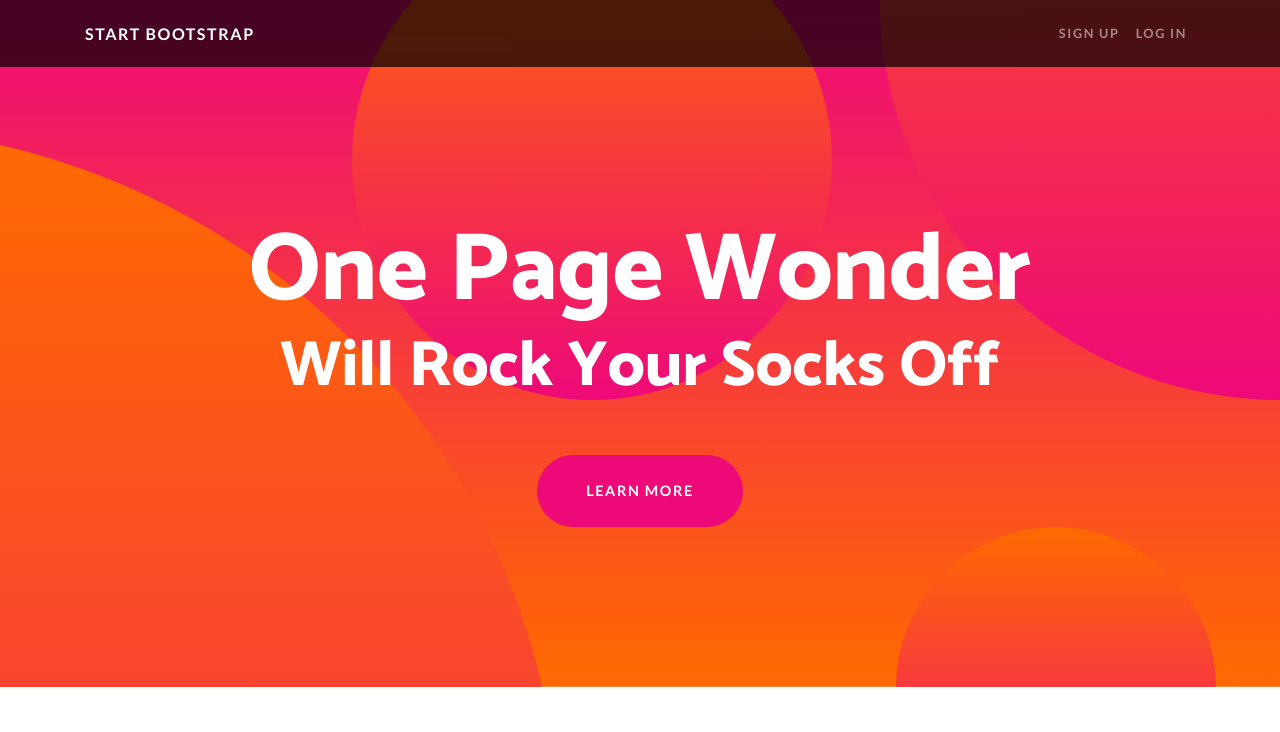
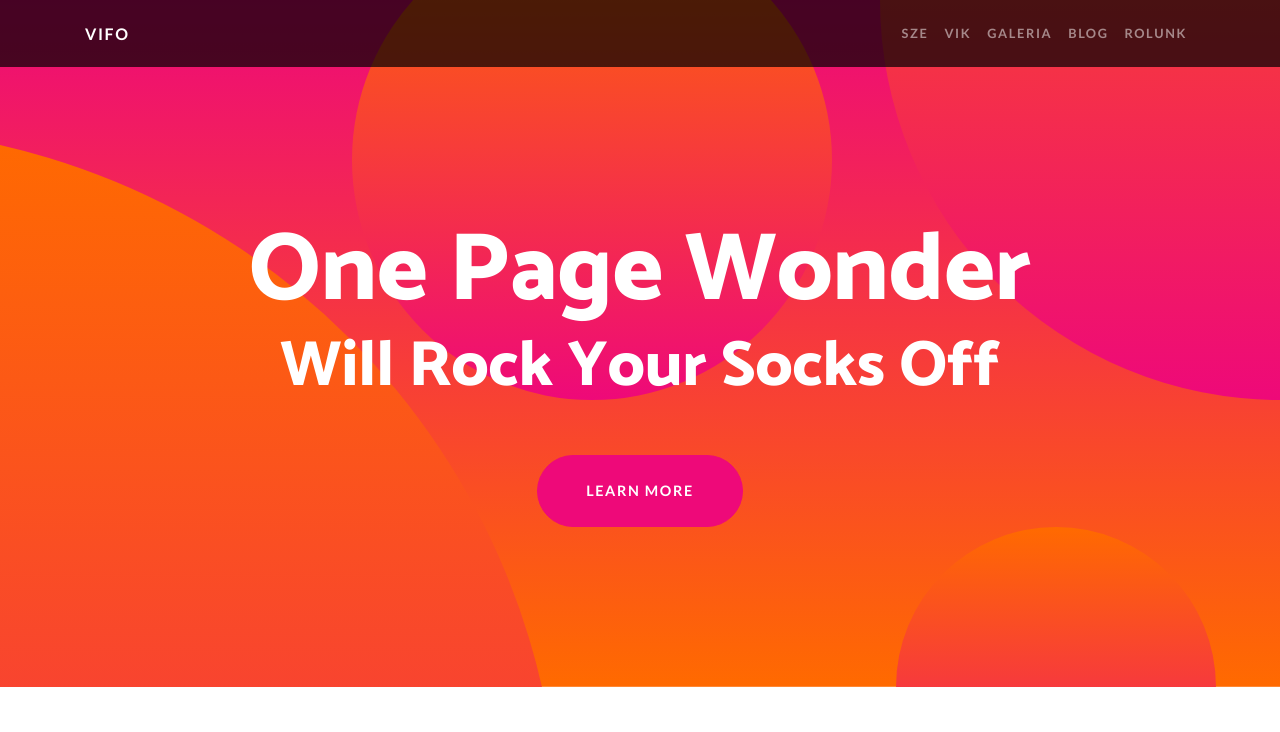
Before and after one commit to zodi-j/VIFO, a website: page index.html in a window 1280 px wide. Shown: the top 732 px of the page. Drawn offline with Linux system fonts and the light colour scheme.

Commit message:
Elso valtoztatas

```diff
--- a/index.html
+++ b/index.html
@@ -8,7 +8,7 @@
   <meta name="description" content="">
   <meta name="author" content="">
 
-  <title>One Page Wonder - Start Bootstrap Template</title>
+  <title>VIFO</title>
 
   <!-- Bootstrap core CSS -->
   <link href="vendor/bootstrap/css/bootstrap.min.css" rel="stylesheet">
@@ -27,17 +27,26 @@
   <!-- Navigation -->
   <nav class="navbar navbar-expand-lg navbar-dark navbar-custom fixed-top">
     <div class="container">
-      <a class="navbar-brand" href="#">Start Bootstrap</a>
+      <a class="navbar-brand" href="#">VIFO</a>
       <button class="navbar-toggler" type="button" data-toggle="collapse" data-target="#navbarResponsive" aria-controls="navbarResponsive" aria-expanded="false" aria-label="Toggle navigation">
         <span class="navbar-toggler-icon"></span>
       </button>
       <div class="collapse navbar-collapse" id="navbarResponsive">
         <ul class="navbar-nav ml-auto">
           <li class="nav-item">
-            <a class="nav-link" href="#">Sign Up</a>
+            <a class="nav-link" href="#">SZE</a>
           </li>
           <li class="nav-item">
-            <a class="nav-link" href="#">Log In</a>
+            <a class="nav-link" href="#">VIK</a>
+          </li>
+          <li class="nav-item">
+            <a class="nav-link" href="#">GALERIA</a>
+          </li>
+          <li class="nav-item">
+            <a class="nav-link" href="#">Blog</a>
+          </li>
+          <li class="nav-item">
+            <a class="nav-link" href="#">Rolunk</a>
           </li>
         </ul>
       </div>
--- a/scss/_navbar.scss
+++ b/scss/_navbar.scss
@@ -12,7 +12,7 @@
     .nav-item {
       .nav-link {
         text-transform: uppercase;
-        font-size: 0.8rem;
+        font-size: 1 rem;
         font-weight: 700;
         letter-spacing: 0.1rem;
       }
```
